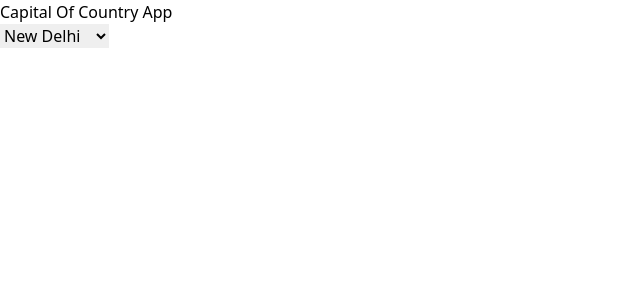
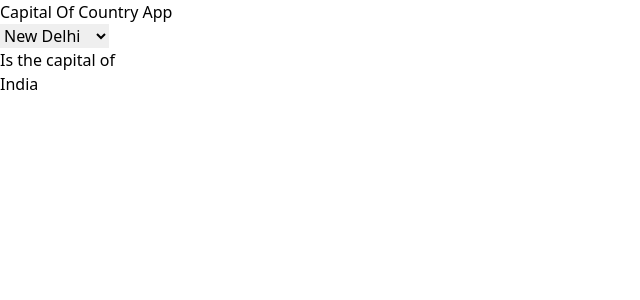
Before and after one commit to Aastha-Kalra/30daysOfReactJs, a React (Vite) app: page /1 in a window 1280 px wide. Shown: the top 300 px of the page, without its empty margins (0-640 px from the left). Built offline with nearby package versions, Linux system fonts and the light colour scheme.

Commit message:
update country acc. to the capital func.

```diff
--- a/src/components/CountryCapital.jsx
+++ b/src/components/CountryCapital.jsx
@@ -27,15 +27,40 @@ const CountryCapital = () => {
       capitalDisplayText: "Helsinki",
       country: "Finland",
     },
+    {
+      id: "BEIJING",
+      capitalDisplayText: "Beijing",
+      country: "China",
+    },
+    {
+      id: "COLOMBO",
+      capitalDisplayText: "Colombo",
+      country: "Sri Lanka",
+    },
+    {
+      id: "ISLAMABAD",
+      capitalDisplayText: "Islamabad",
+      country: "Pakistan",
+    },
+    {
+      id: "MALE",
+      capitalDisplayText: "Male",
+      country: "Maldives",
+    },
   ];
 
-  const [capital, setCapital] = useState(countryAndCapitalsList[0].country);
-
+  const [capital, setCapital] = useState(countryAndCapitalsList[0].id);
+  const getCountry = (capitalId) => {
+    const activeCapital = countryAndCapitalsList.find(
+      (eachCapital) => eachCapital.id === capitalId
+    );
+    return activeCapital.country;
+  };
+  const country = getCountry(capital);
   return (
-    <div className="text-white flex justify-center items-center flex-col gap-5 text-4xl py-10">
+    <div className="text-white flex justify-center items-center flex-col gap-10 text-4xl py-10">
       <div>Capital Of Country App</div>
-
-      <div>
+      <div className="w-full px-2 flex justify-center items-center">
         <select
           name=""
           id=""
@@ -45,13 +70,15 @@ const CountryCapital = () => {
         >
           {countryAndCapitalsList.map((item) => {
             return (
-              <option className="text-sky-500" value={item.id}>
+              <option key={item.id} className="text-sky-500" value={item.id}>
                 {item.capitalDisplayText}
               </option>
             );
           })}
         </select>
+        <p className="text-4xl mx-2">Is the capital of</p>
       </div>
+      <div className="text-yellow-300">{country}</div>
     </div>
   );
 };
```
